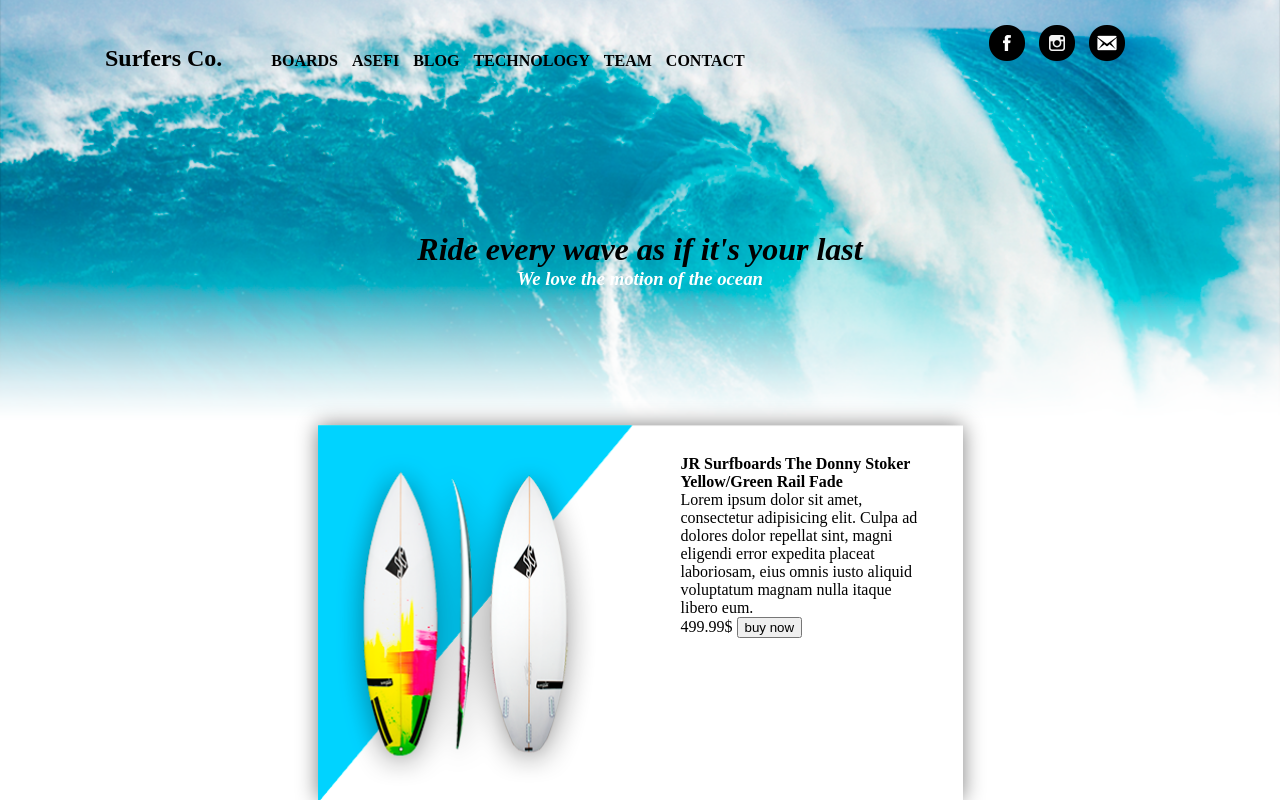
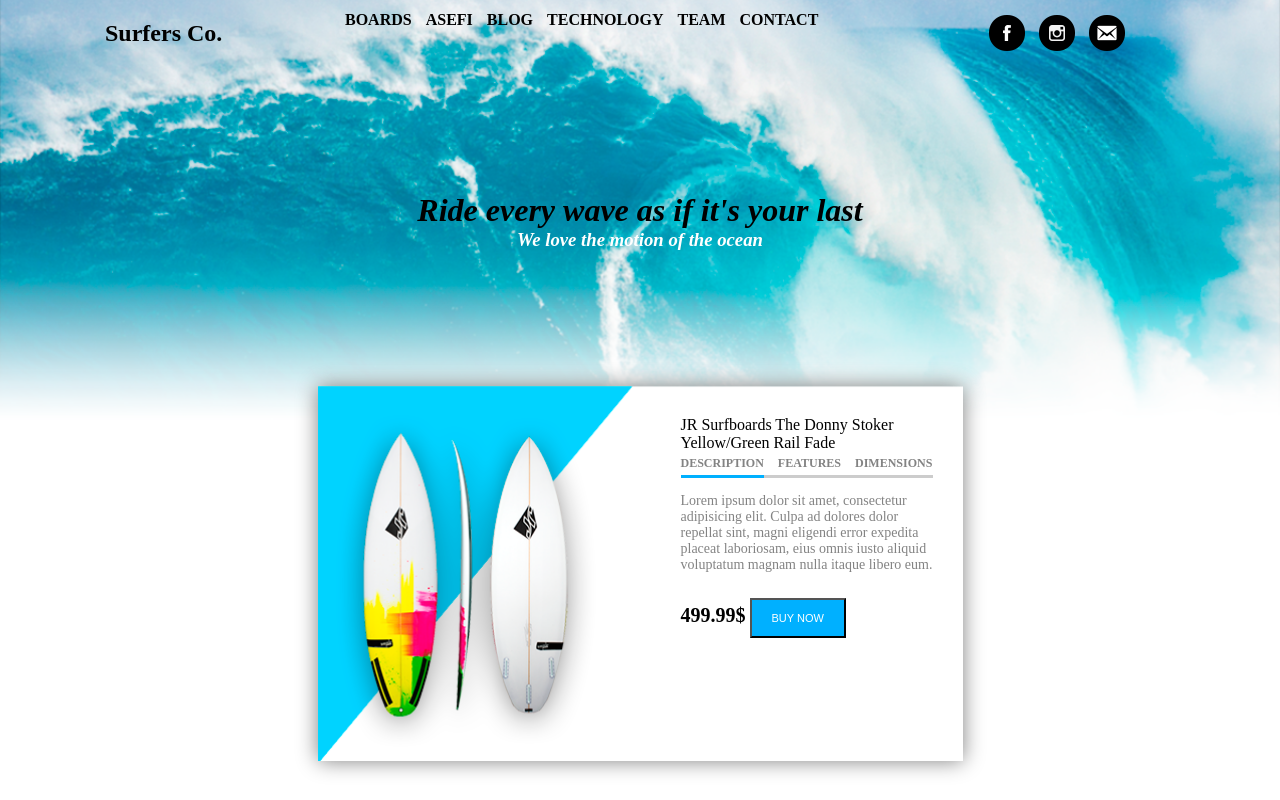
Before and after one commit to katsparrow/site-from12.09, a plain HTML site: page index.html in a window 1280 px wide. Drawn offline with Linux system fonts and the light colour scheme.

Commit message:
reductation

```diff
--- a/index.html
+++ b/index.html
@@ -39,18 +39,27 @@
 								JR Surfboards The Donny Stoker<br/> Yellow/Green Rail Fade
 							</h3>
 							<div>
-								<span></span>
-								<span></span>
-								<span></span>
-								<span></span>
-								<span></span>
+								<ul class="header__content__rating">
+									<li class="header__rating__current"><span class="star1"></span></li>
+									<li><span class="header__star2"></span></li>
+									<li><span class="header__star3"></span></li>
+									<li><span class="header__star4"></span></li>
+									<li><span class="header__star5"></span></li>
+								</ul
+							</div>
+							<div class="header__content__description">
+								<ul class="tabs">
+									<li class="tabs__item tabs__item-active">Description</li>
+									<li class="tabs__item">Features</li>
+									<li class="tabs__item">dimensions</li>
+								</ul>
 							</div>
 							<p class="header__content__text">
 								Lorem ipsum dolor sit amet, consectetur adipisicing elit. Culpa ad dolores dolor repellat sint, magni eligendi error expedita placeat laboriosam, eius omnis iusto aliquid voluptatum magnam nulla itaque libero eum.
 							</p>
 							<div class="header__content__footer">
 								<span class="header__content__price">499.99$</span>
-								<button>buy now</button>
+								<button class="header__content__button">buy now</button>
 								</div>
 							</div>
 					</div>
--- a/style.css
+++ b/style.css
@@ -7,7 +7,7 @@
 	box-sizing: border-box;
 }
 
-h1, h3, div, p {
+h1, h3, div, p, ul, li {
 margin: 0;
 padding: 0;
 }
@@ -29,19 +29,23 @@
 
 .header__nav {
 	padding: 20px 0 10px;
-	/*position: relative;*/
+	position: relative;
 }
 
 .header__logo {
 	font-size: 24px;
 	font-weight: 700;
-	/*position: absolute;*/
 	margin-left: -45px;
 	display: inline-block;
 }
 
 .header__menu {
-	display: inline-block;
+	position: absolute;
+	right: 0;
+	left: 0;
+	margin: 0 auto;
+	width: 600px;
+	top: 11px;
 
 }
 
@@ -66,8 +70,9 @@
 }
 
 .header__links {
-	display: inline-block;
-	margin-left: 230px;
+	position: absolute;
+	right: 0;
+	top: 10px;
 }
 .icon {
 	display: inline-block;
@@ -127,6 +132,91 @@
 }
 
 .header__content__title {
-	font-weight: bold;
+	font-weight: normal;
 	font-size: 16px;
 }
+
+.header__content__description {
+	text-transform: uppercase;
+	font-size: 12px;
+
+}
+
+.tabs {
+	list-style-type: none;
+	border-bottom: 3px solid #ccc;
+	color: #838383;
+
+	position: relative;
+}
+
+/*.tabs::after {
+	content: "";
+	height: 3px;
+	width: 100%;
+	background-color: #ccc;
+	display: block;
+	position: absolute;
+	bottom: -3px;
+	z-index: 0;
+
+}*/
+
+
+.tabs__item {
+	display: inline-block;
+	padding: 4px 0px;
+	font-weight: bold;
+	margin: 0 5.5px;
+
+}
+
+.tabs__item:first-child {
+	margin-left: 0;
+}
+
+.tabs__item:nth-child(3) {
+	margin-right: 0;
+
+}
+.tabs__item-active, .tabs__item:hover{
+	/*color: #000;
+	content: "";
+	height: 3px;
+	width: 100%;
+	background-color: #00b0ff;
+	display: block;
+	position: absolute;
+	bottom: 0.5px;
+	*/
+	box-shadow: 0 3px 0 0 #00b0ff;
+	z-index: 1;
+
+
+
+}
+
+
+.header__content__text {
+	font-size: 14px;
+	color: #838383;
+	padding: 15px 0 25px;
+}
+
+.header__content__price {
+	font-weight: bold;
+	font-size: 20px;
+}
+
+.header__content__button {
+	background-color: #00b0ff;
+	text-transform: uppercase;
+	font-size: 11px;
+	padding: 12px 20px;
+	color: white;
+}
+
+.header__content__rating {
+	list-style: none;
+
+}
```
